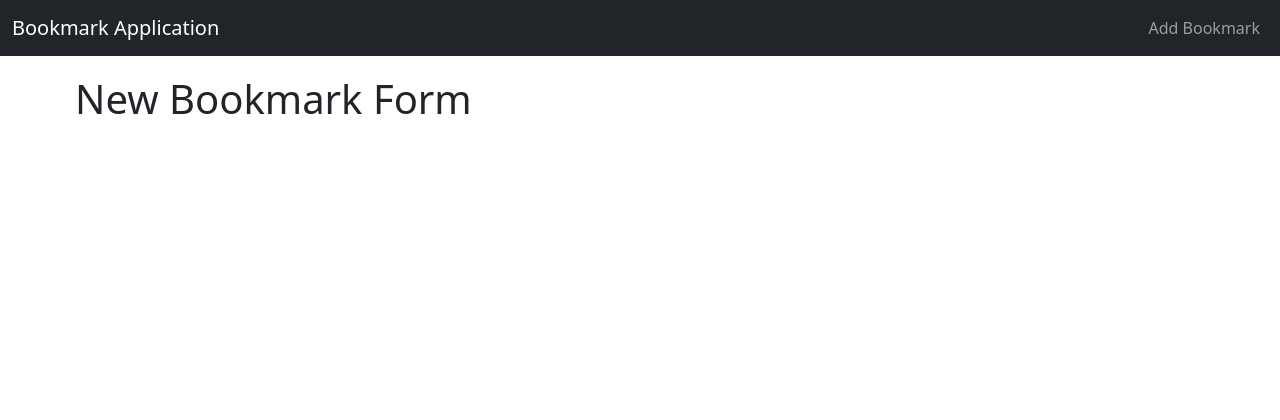
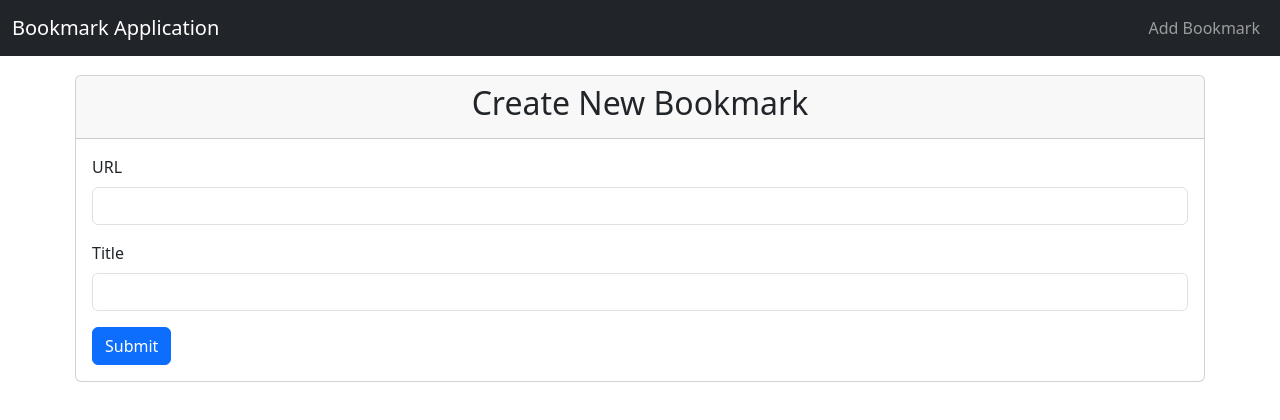
Before and after one commit to MadhurToppo/bookmark-application, a Next.js app in the folder bookmark-ui/: page /bookmarks/add in a window 1280 px wide. Shown: the top 420 px of the page. Built offline with nearby package versions, Linux system fonts and the light colour scheme.

Commit message:
Implement add bookmark functionality

```diff
--- a/bookmark-ui/pages/bookmarks/add.tsx
+++ b/bookmark-ui/pages/bookmarks/add.tsx
@@ -1,9 +1,56 @@
-import NavBar from "@/components/NavBar";
+import type { NextPage } from 'next'
+import React, {useState} from "react";
+import {saveBookmark} from "@/services/api";
 
-export default function AddBookmark() {
+const AddBookmark: NextPage = () => {
+  const [name, setName] = useState("");
+  const [url, setUrl] = useState("");
+  const [message, setMessage] = useState<string|null>(null);
+
+  const handleSubmit = async (e: React.SyntheticEvent) => {
+    e.preventDefault();
+    if(!url) {
+      alert("Please enter URL");
+      return;
+    }
+    const payload = {
+      name,
+      url
+    }
+    const response = await saveBookmark(payload)
+    console.log("SaveBookmark response: ", response)
+    setName("");
+    setUrl("");
+    setMessage("Bookmark saved successfully")
+  }
+
   return (
     <div>
-      <h1>New Bookmark Form</h1>
+      <div className="card">
+        <div className="card-header text-center">
+          <h2>Create New Bookmark</h2>
+        </div>
+        <div className="card-body">
+          <div className="card-text">
+            {message && <div className="alert alert-primary" role="alert">{message}</div> }
+            <form onSubmit={e => handleSubmit(e)}>
+              <div className="mb-3">
+                <label htmlFor="url" className="form-label">URL</label>
+                <input type="text" className="form-control" id="url"
+                       value={url} onChange={e => setUrl(e.target.value)}/>
+              </div>
+              <div className="mb-3">
+                <label htmlFor="title" className="form-label">Title</label>
+                <input type="text" className="form-control" id="title"
+                       value={name} onChange={e => setName(e.target.value)}/>
+              </div>
+              <button type="submit" className="btn btn-primary">Submit</button>
+            </form>
+          </div>
+        </div>
+      </div>
     </div>
   )
 }
+
+export default AddBookmark;
--- a/bookmark-ui/services/api.ts
+++ b/bookmark-ui/services/api.ts
@@ -10,3 +10,8 @@
   const axiosResponse = await axios.get<BookmarksResponse>(url);
   return axiosResponse.data;
 };
+
+export const saveBookmark = async (bookmark:{name: string, url: string}) => {
+  const axiosResponse = await axios.post(`${API_BASE_URL}/api/bookmarks`, bookmark);
+  return axiosResponse.data;
+};
```
